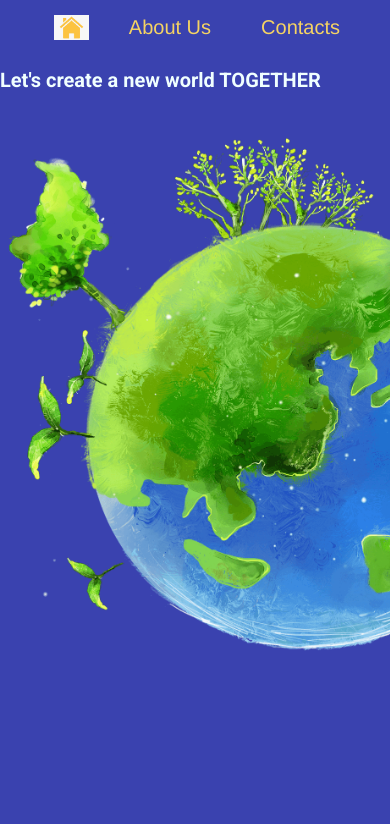
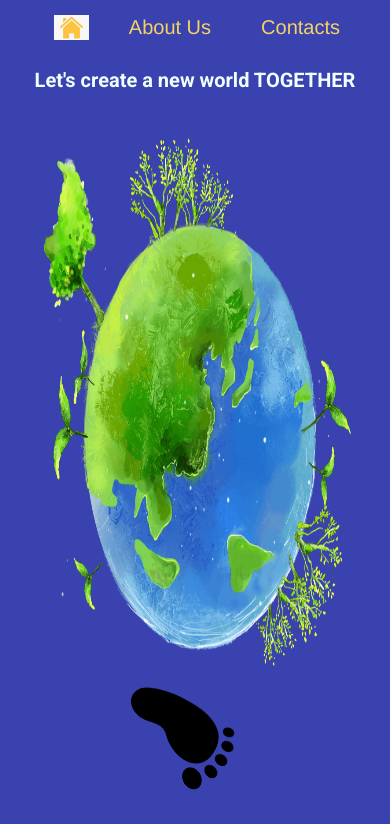
Before and after one commit to vicky905/awesome-site, a Vue app: page / in a window 390 px wide. Shown: the top 824 px of the page. Built offline with nearby package versions, Linux system fonts and the light colour scheme.

Commit message:
updated main page

```diff
--- a/src/App.vue
+++ b/src/App.vue
@@ -93,7 +93,7 @@ body {
     padding-right: 50px;
     color: #f5d363;
     font-size: 20px;
-    font-family: Helvetica;
+    font-family: Helvetica, 'Arial',serif;
     text-decoration: none;
 }
 
--- a/src/pages/Homepage.vue
+++ b/src/pages/Homepage.vue
@@ -19,6 +19,12 @@ export default {
 </script>
 
 <style lang="css" scoped>
+.heading {
+    display: flex;
+    flex-direction: column;
+    align-items: center;
+}
+
 .earth-img {
     height: 600px;
     width: auto;
@@ -49,4 +55,50 @@ export default {
         transform: translateY(0%);
     }
 }
+
+@media (max-width: 1023px) {
+    .heading-earth {
+        font-size: 30px;
+    }
+
+    .df-imgs {
+        display: flex;
+        flex-direction: column;
+        align-items: center;
+    }
+    .earth-img {
+        max-width: 90%;
+    }
+
+    .armband {
+        max-width: 90%;
+    }
+
+    .footsteps {
+        transform: rotate(45deg);
+    }
+}
+
+@media (max-width: 767px) {
+    .heading-earth {
+        font-size: 20px;
+    }
+
+    .df-imgs {
+        display: flex;
+        flex-direction: column;
+        align-items: center;
+    }
+    .earth-img {
+        max-width: 80%;
+    }
+
+    .armband {
+        max-width: 80%;
+    }
+
+    .footsteps {
+        transform: rotate(45deg);
+    }
+}
 </style>
--- a/src/pages/contacts.vue
+++ b/src/pages/contacts.vue
@@ -42,7 +42,7 @@
                 </div>
                 <transition
                     name="bounce"
-                    :duration="600"
+                    :duration="1000"
                     @after-enter="triggerFeetAnimation = true"
                 >
                     <div class="photos" v-if="onClick">
@@ -120,7 +120,6 @@ export default {
     padding: 15px 15px;
     font-size: 16px;
     display: block;
-
     margin-left: 0 auto;
 }
 
@@ -128,11 +127,13 @@ export default {
     height: 270px;
     width: auto;
     display: block;
+    margin-top: 50px;
 }
 
 .input-df {
     display: flex;
     justify-content: space-between;
+
     width: 100%;
 }
 
@@ -140,6 +141,7 @@ export default {
     position: relative;
     height: 270px;
     width: auto;
+    margin-bottom: 100px;
 }
 
 .foot-img {
@@ -167,4 +169,40 @@ export default {
     height: 300px;
     width: auto;
 }
+
+@media (max-width: 1023px) {
+    .input-df {
+        display: flex;
+        flex-direction: column;
+        align-items: center;
+    }
+
+    .operator {
+        max-width: 70%;
+    }
+
+    .photos {
+        display: flex;
+        flex-direction: column;
+        align-items: center;
+    }
+}
+
+@media (max-width: 767px) {
+    .heading {
+        font-size: 10px;
+    }
+    .button-footprints {
+        display: flex;
+        flex-direction: column;
+        align-items: center;
+    }
+    .button-footprints .moto-paragraph {
+        font-size: 10px;
+    }
+    .button-footprints .button2 {
+        max-width: 50%;
+        margin: 0 auto;
+    }
+}
 </style>
```
